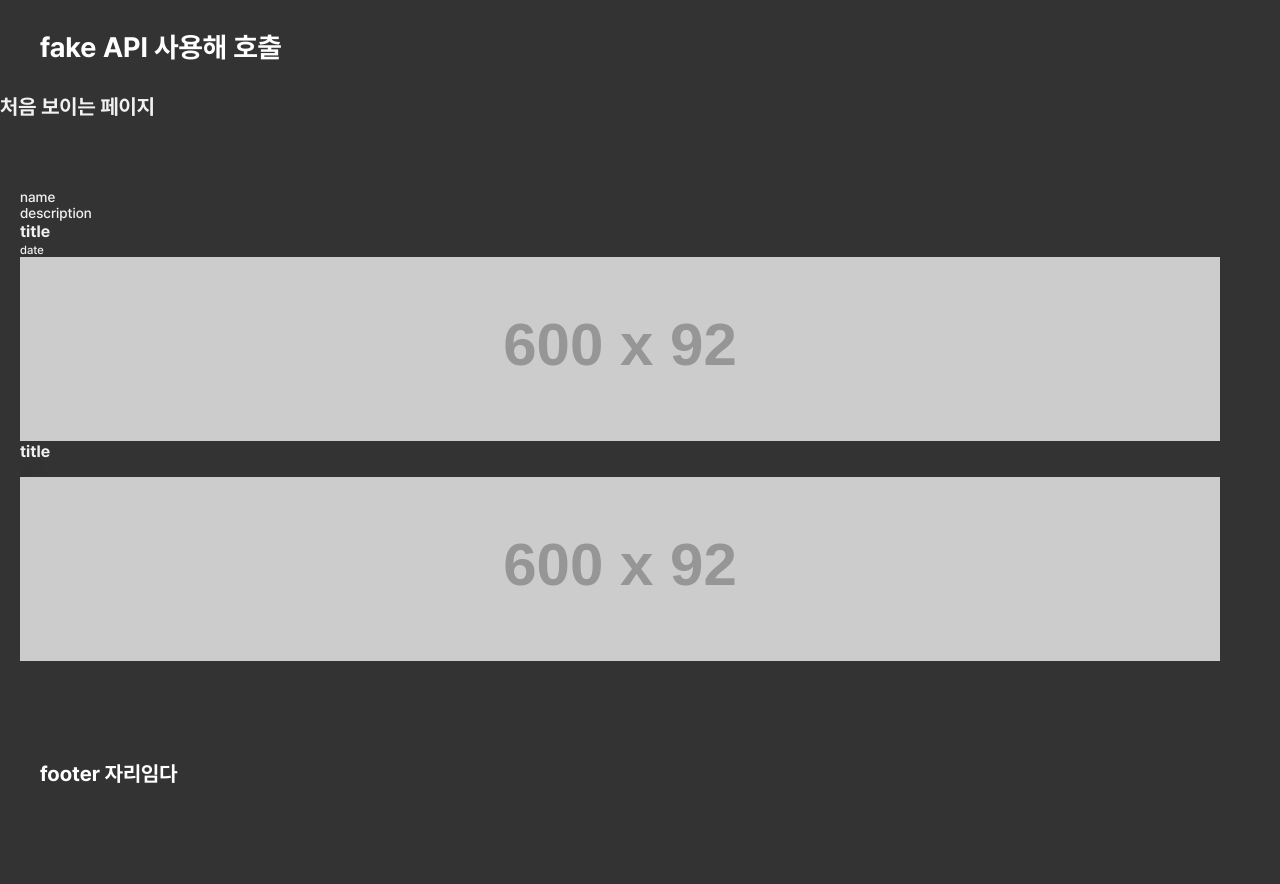
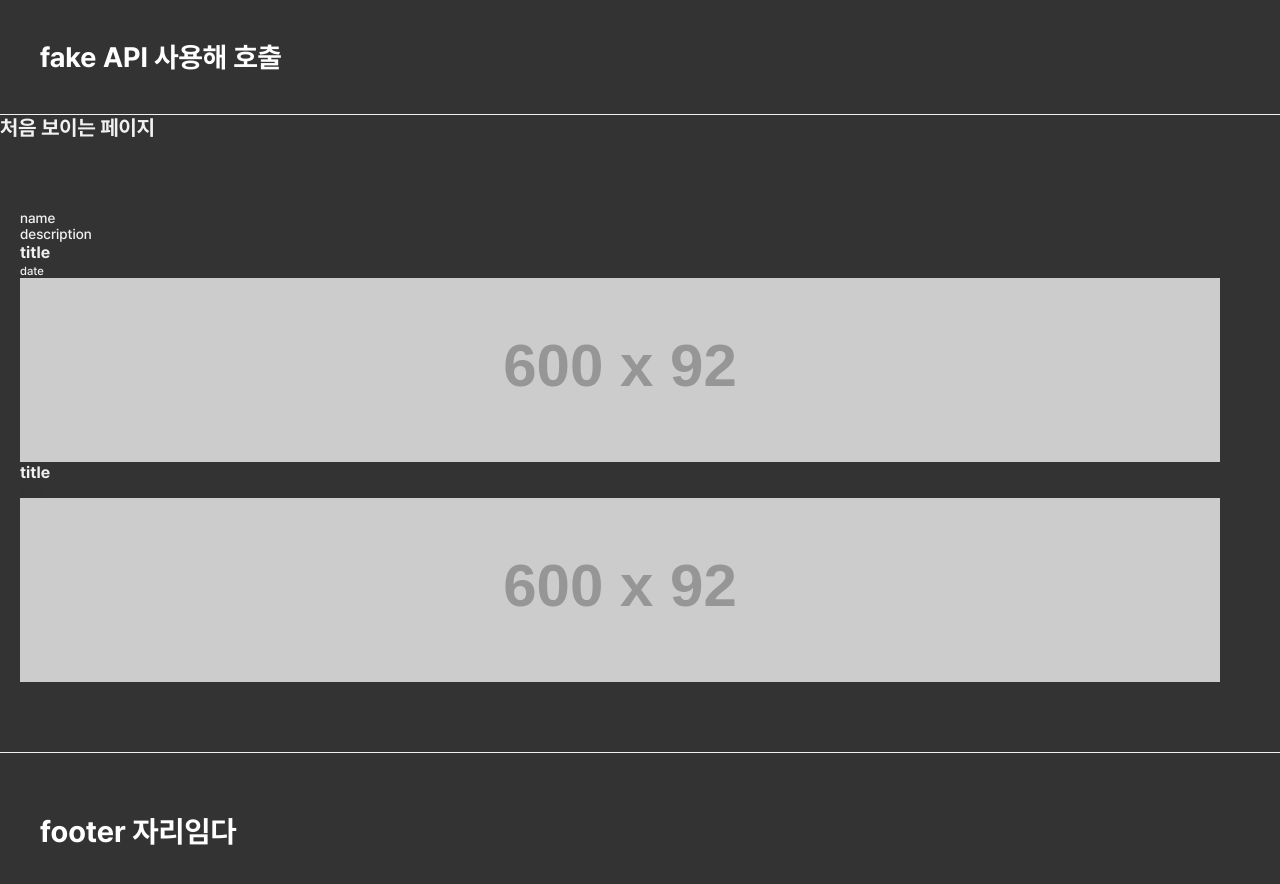
Before and after one commit to QTsom/fake-api, a React (Create React App) app: page / in a window 1280 px wide. Shown: the top 884 px of the page. Before the commit the page ends 816 px from the top, so only its background shows below. Built offline with nearby package versions, Linux system fonts and the light colour scheme.

Commit message:
design: header, footer edit style

```diff
--- a/src/components/common/Footer.jsx
+++ b/src/components/common/Footer.jsx
@@ -13,12 +13,17 @@ const Footer = () => {
 const FooterContainer = styled.footer `
     background-color: #333;
     color: #fff;
+    border-top: 1px solid #f1f1f1;
 
     .footer-inner {
         max-width: 1240px;
         width: 100%;
-        padding: 30px 20px;
+        padding: 60px 20px;
         margin: 0 auto;
+
+        h2 {
+            font-size: 30px;
+        }
     }
 `
 
--- a/src/components/common/Header.jsx
+++ b/src/components/common/Header.jsx
@@ -13,10 +13,12 @@ const Header = () => {
 
 const HeaderContainer = styled.header `
     background-color: #333;
+    border-bottom: 1px solid #f1f1f1;
+
     .header-inner {
         max-width: 1240px;
         width: 100%;
-        padding: 30px 20px;
+        padding: 40px 20px;
         margin: 0 auto;
         color: #fff;
     }
```
